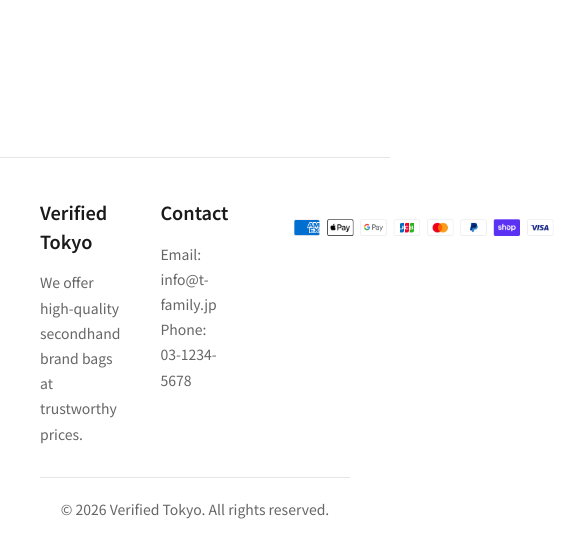
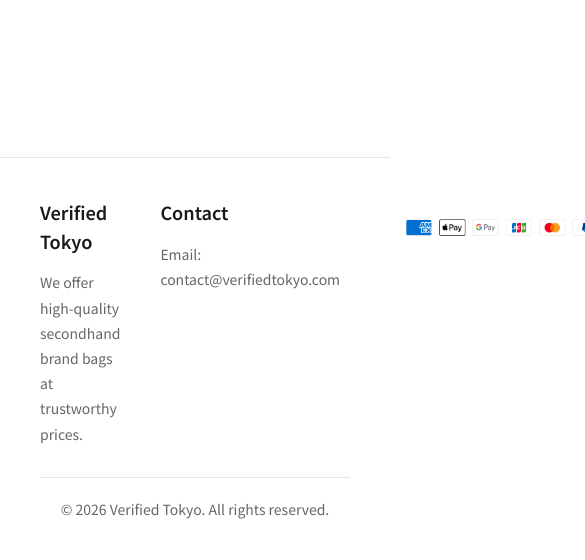
Before and after one commit to verifiedjapan1-jpg/verifiedtokyo-sync, a plain HTML site: page index.html in a window 390 px wide. Shown: the part 8975-9535 px from the top of the page, 585 px wide, since content can reach past the window. Drawn offline with Linux system fonts and the light colour scheme.

Commit message:
Update contact email and remove phone number

```diff
--- a/index.html
+++ b/index.html
@@ -314,8 +314,7 @@
                 </div>
                 <div>
                     <h3 style="font-size: 18px; font-weight: 600; margin-bottom: 15px; color: #1a1a1a;">Contact</h3>
-                    <p style="font-size: 14px; color: #666; line-height: 1.8;">Email: info@t-family.jp<br>Phone:
-                        03-1234-5678</p>
+                    <p style="font-size: 14px; color: #666; line-height: 1.8;">Email: contact@verifiedtokyo.com</p>
                 </div>
                 <div style="text-align: right;">
                     <img src="images/payment-methods.png" alt="Accepted Payment Methods"
```
